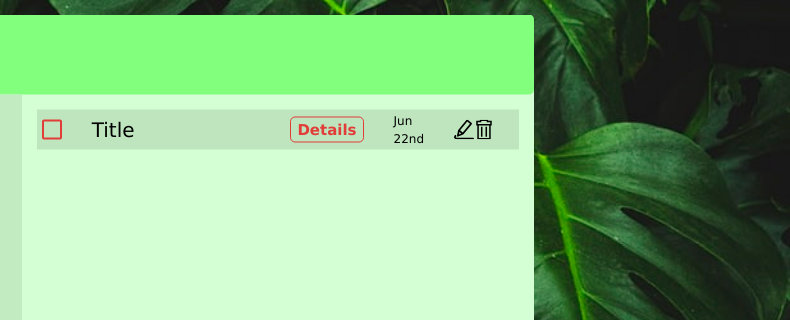
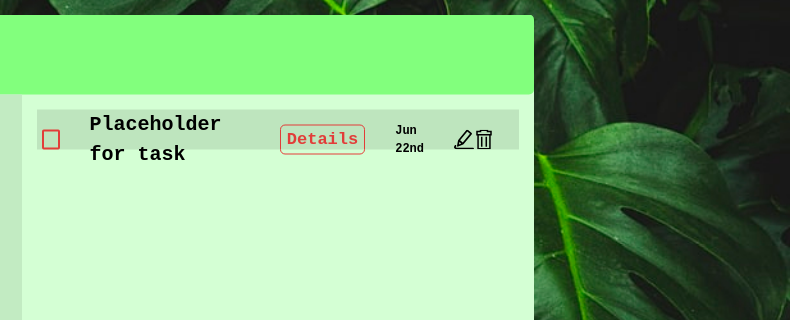
Before and after one commit to Rukhan4/todo-app, a website built with webpack: page dist/index.html in a window 1280 px wide. Shown: the part 82-402 px from the top of the page, 490-1280 px from the left. Built offline with nearby package versions, Linux system fonts and the light colour scheme.

Commit message:
Further updates to task styling

```diff
--- a/dist/index.html
+++ b/dist/index.html
@@ -78,7 +78,7 @@
                         <span class="todo-check">
                             <input type="checkbox">
                         </span>
-                        <span class="todo-title">Title</span>
+                        <span class="todo-title">Placeholder for task</span>
                         <span class="todo-detail"><button type="button">Details</button></span>
                         <span class="todo-date">Jun 22nd</span>
                         <div class="svgs">
--- a/dist/style.css
+++ b/dist/style.css
@@ -323,6 +323,8 @@ object.todo-icon-delete {
 .todo>* {
     margin-left: 5px;
     margin-right: 25px;
+    font-family: 'Courier New', Courier, monospace;
+    font-weight: 900;
 }
 
 input[type='checkbox'] {
@@ -361,15 +363,15 @@ input[type='checkbox']:checked:after {
 .todo-detail>button {
     background-color: transparent;
     background-repeat: no-repeat;
-    border: none;
     cursor: pointer;
     overflow: hidden;
     outline: none;
     border: 1px solid rgba(230, 42, 42, 0.9);
     border-radius: 5px;
-    font-size: 15px;
+    font-size: 17px;
     color: rgba(230, 42, 42, 0.9);
-    font-weight: bold;
+    font-weight: 900;
+
 }
 
 .svgs {
```
